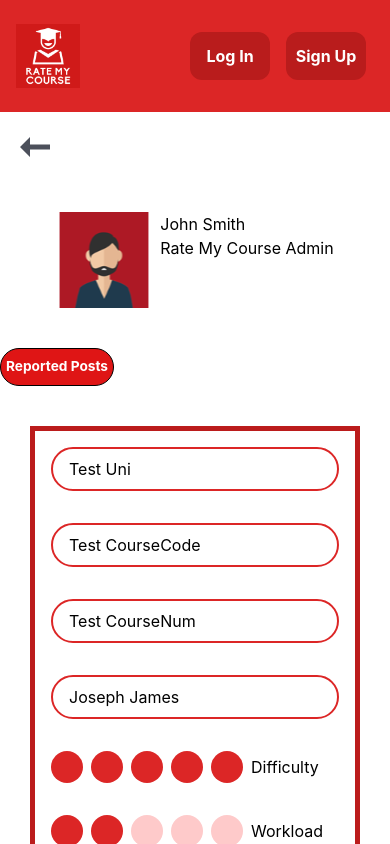
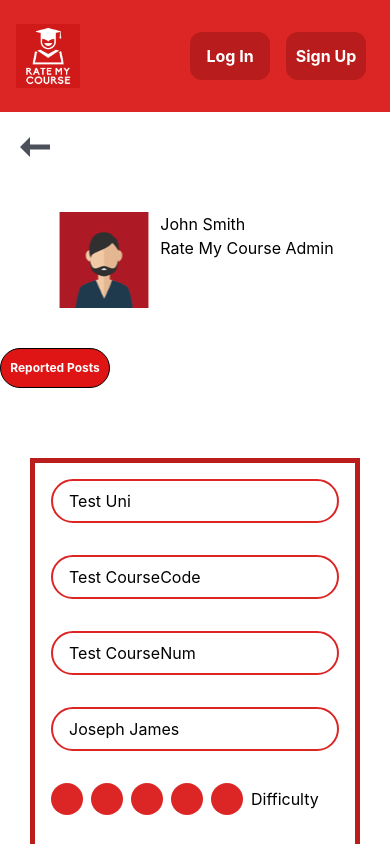
Before and after one commit to mrmallam/Rate_My_Course, a React (Create React App) app in the folder Frontend/rate_my_course/: page /AdminPage in a window 390 px wide. Shown: the top 844 px of the page. Built offline with nearby package versions, Linux system fonts and the light colour scheme; no server answers.

Commit message:
updated styling

```diff
--- a/Frontend/rate_my_course/src/styles/MyReviews.css
+++ b/Frontend/rate_my_course/src/styles/MyReviews.css
@@ -51,12 +51,16 @@
     justify-content: center;
     align-items: center;
     border: 1px solid black;
+    letter-spacing: 1px;
 }
 
 @media (max-width: 640px) {
     .nav-bar-item {
-      zoom: 0.76;
-      width: 150px;
+      width: 110px;
+      height: 40px;
+      font-size: 0.75rem;
+      letter-spacing: 0px;
+      margin-bottom: 30px;
     }
 }
 
```
